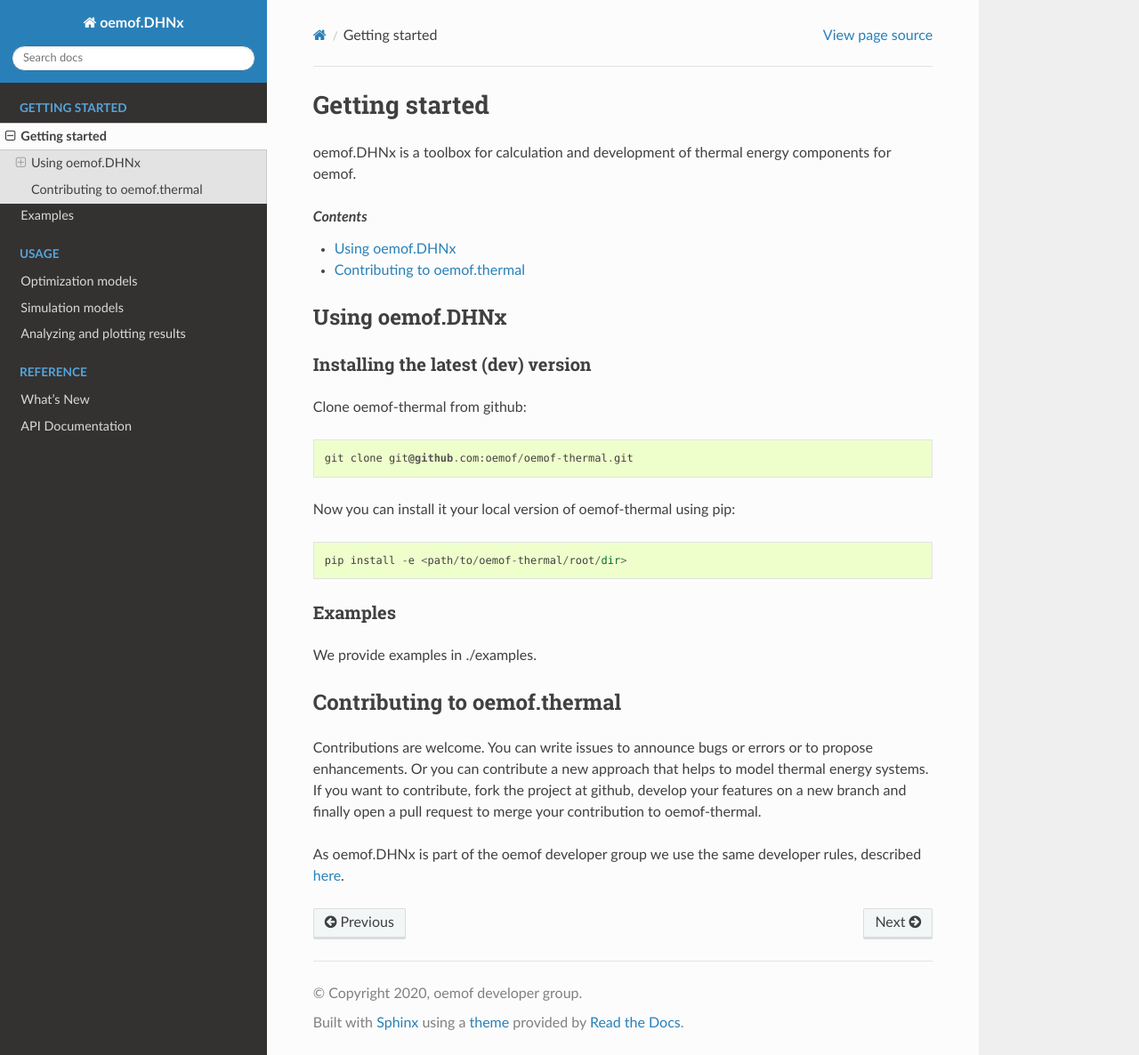
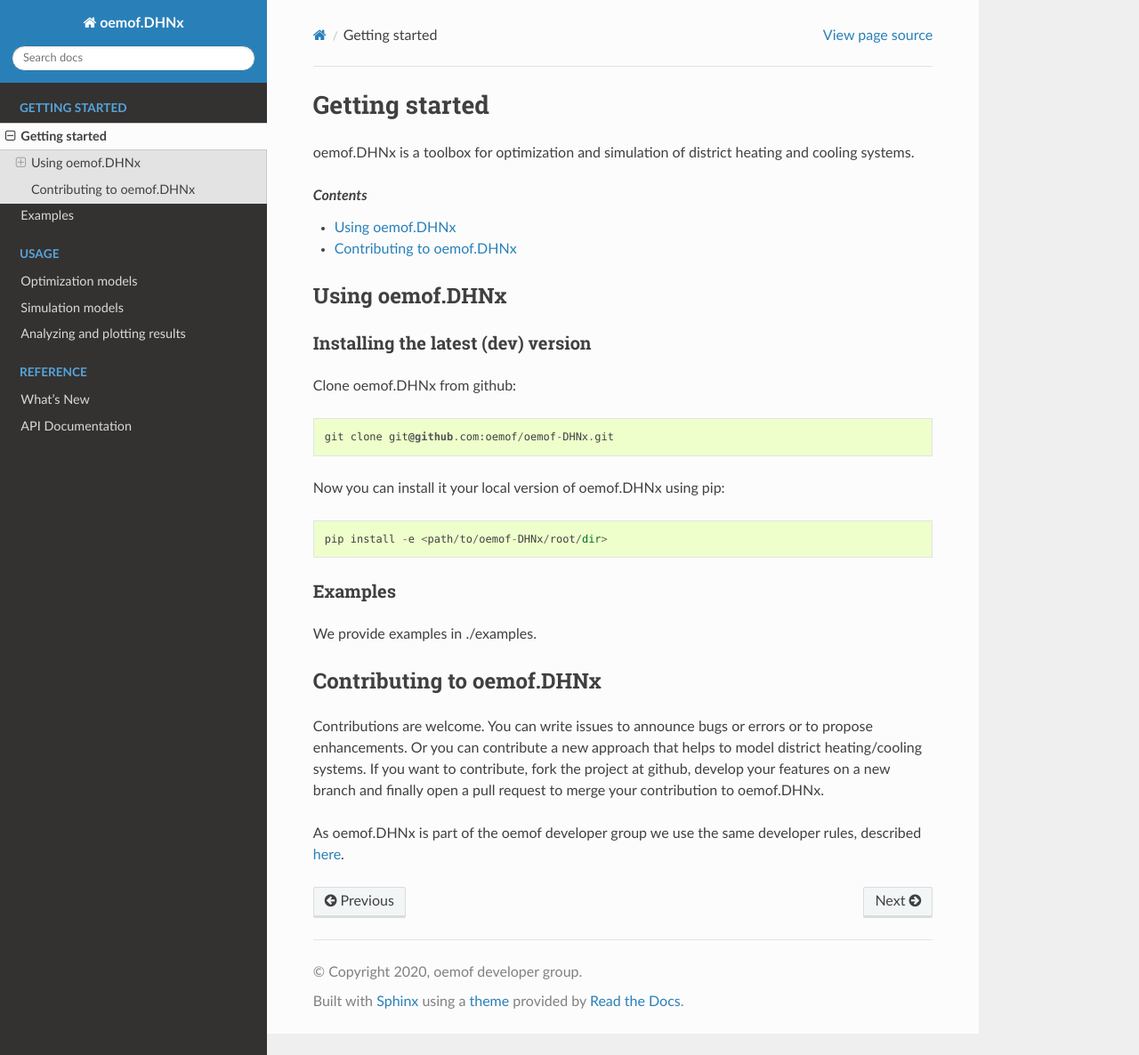
Before and after one commit to oemof/DHNx, a Sphinx documentation site: the page built from docs/getting_started.rst, in a window 1280 px wide and 1186 px high. Shown: the whole window at 89% size. Built offline with Sphinx 7.4.7 and the Read the Docs theme 2.0.0, drawn with Linux system fonts in a browser that asks for light colours; formulas are drawn with MathJax 3.

Commit message:
Clean up docs

```diff
--- a/docs/api/oemof-DHNx.rst
+++ /dev/null
@@ -1,2 +0,0 @@
-api
-===
--- a/docs/getting_started.rst
+++ b/docs/getting_started.rst
@@ -4,8 +4,7 @@
 Getting started
 ~~~~~~~~~~~~~~~
 
-oemof.DHNx is a toolbox for calculation and development of thermal energy components for
-oemof.
+oemof.DHNx is a toolbox for optimization and simulation of district heating and cooling systems.
 
 .. contents:: `Contents`
     :depth: 1
@@ -19,18 +18,18 @@
 Installing the latest (dev) version
 -----------------------------------
 
-Clone oemof-thermal from github:
+Clone oemof.DHNx from github:
 
 ::
 
-    git clone git@github.com:oemof/oemof-thermal.git
+    git clone git@github.com:oemof/oemof-DHNx.git
 
 
-Now you can install it your local version of oemof-thermal using pip:
+Now you can install it your local version of oemof.DHNx using pip:
 
 ::
 
-    pip install -e <path/to/oemof-thermal/root/dir>
+    pip install -e <path/to/oemof-DHNx/root/dir>
 
 Examples
 --------
@@ -38,13 +37,13 @@
 We provide examples in ./examples.
 
 
-Contributing to oemof.thermal
-=============================
+Contributing to oemof.DHNx
+==========================
 
 Contributions are welcome. You can write issues to announce bugs or errors or to propose
-enhancements. Or you can contribute a new approach that helps to model thermal energy
-systems. If you want to contribute, fork the project at github, develop your features on a new
-branch and finally open a pull request to merge your contribution to oemof-thermal.
+enhancements. Or you can contribute a new approach that helps to model district heating/cooling
+systems. If you want to contribute, fork the project at github, develop your features
+on a new branch and finally open a pull request to merge your contribution to oemof.DHNx.
 
 As oemof.DHNx is part of the oemof developer group we use the same developer rules, described
 `here <http://oemof.readthedocs.io/en/stable/developing_oemof.html>`_.
```
